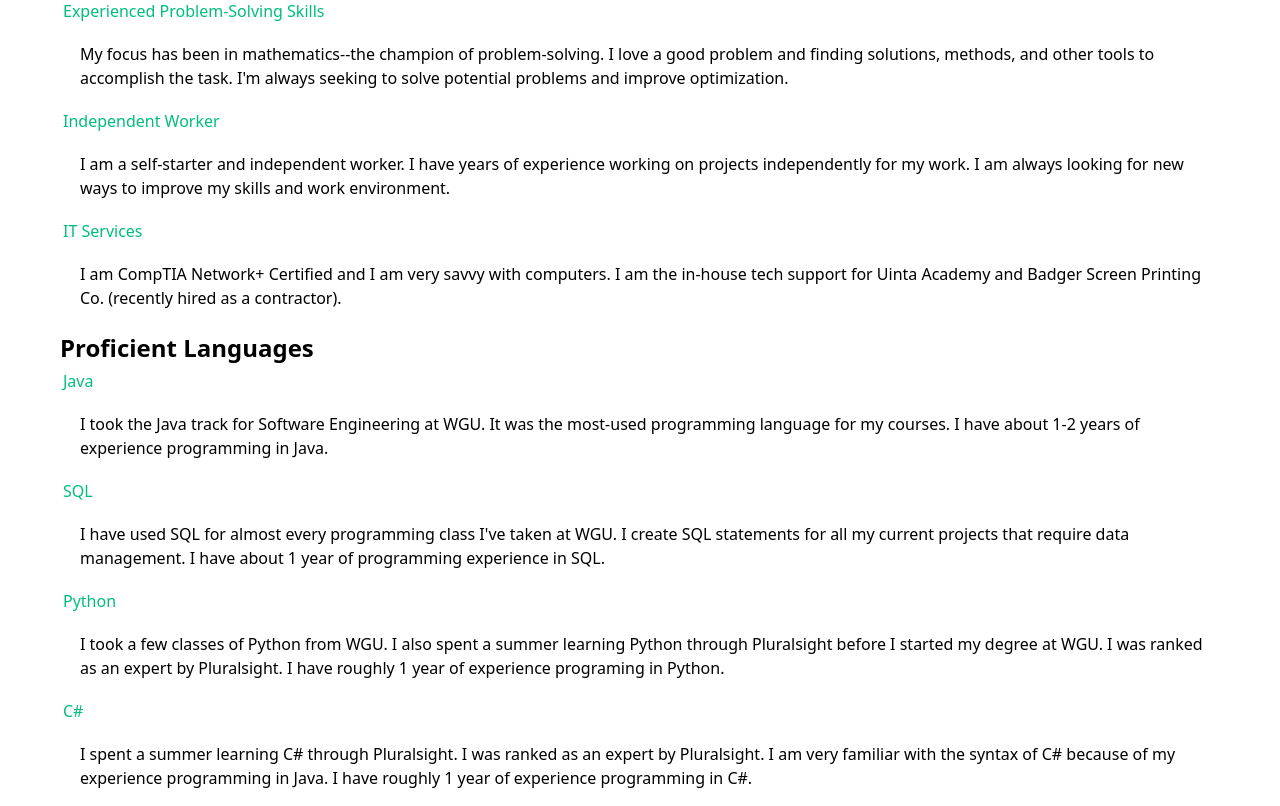
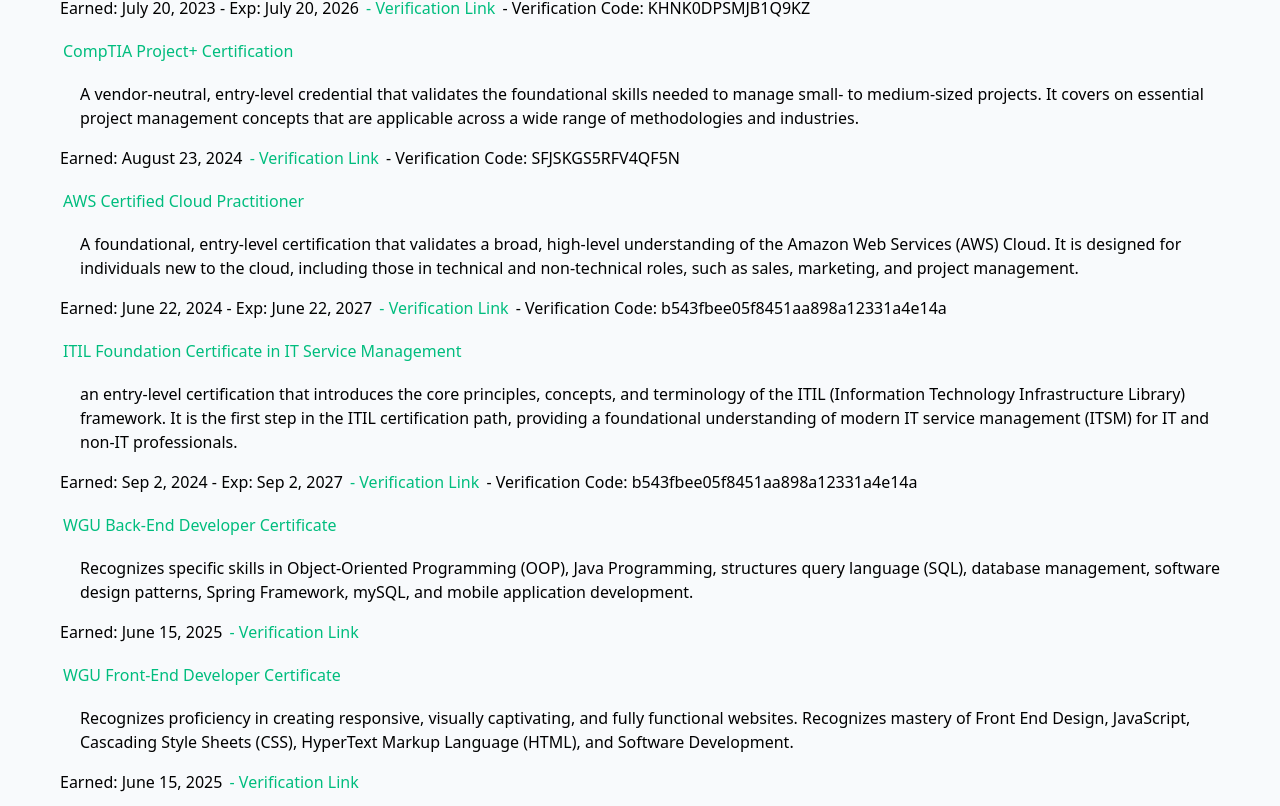
Before and after one commit to retupmoc258/retupmoc258.github.io, a Vue app: page /skills in a window 1280 px wide. Shown: the part 1474-2280 px from the top of the page. Built offline with nearby package versions, Linux system fonts and the light colour scheme.

Commit message:
Adds additional certifications.  Adds certifications to Skills (expanded view).  Changes bg color to an off-white.

```diff
--- a/public/files/certifications.json
+++ b/public/files/certifications.json
@@ -16,5 +16,41 @@
     "end_date": "",
     "verify_link": "http://verify.compTIA.org",
     "verify_code": "SFJSKGS5RFV4QF5N"
+  },
+  {
+    "id": 3 ,
+    "name": "AWS Certified Cloud Practitioner",
+    "description": "A foundational, entry-level certification that validates a broad, high-level understanding of the Amazon Web Services (AWS) Cloud. It is designed for individuals new to the cloud, including those in technical and non-technical roles, such as sales, marketing, and project management. ",
+    "start_date": "June 22, 2024",
+    "end_date": "June 22, 2027",
+    "verify_link": "https://aws.amazon.com/verification",
+    "verify_code": "b543fbee05f8451aa898a12331a4e14a"
+  },
+  {
+    "id": 4 ,
+    "name": "ITIL Foundation Certificate in IT Service Management",
+    "description": "an entry-level certification that introduces the core principles, concepts, and terminology of the ITIL (Information Technology Infrastructure Library) framework. It is the first step in the ITIL certification path, providing a foundational understanding of modern IT service management (ITSM) for IT and non-IT professionals. ",
+    "start_date": "Sep 2, 2024",
+    "end_date": "Sep 2, 2027",
+    "verify_link": "https://aws.amazon.com/verification",
+    "verify_code": "b543fbee05f8451aa898a12331a4e14a"
+  },
+  {
+    "id": 5 ,
+    "name": "WGU Back-End Developer Certificate",
+    "description": "Recognizes specific skills in Object-Oriented Programming (OOP), Java Programming, structures query language (SQL), database management, software design patterns, Spring Framework, mySQL, and mobile application development.",
+    "start_date": "June 15, 2025",
+    "end_date": "",
+    "verify_link": "https://api.badgr.io/public/assertions/0rgNpSFDQ8yRsU3oyaEm_Q",
+    "verify_code": ""
+  },
+  {
+    "id": 6 ,
+    "name": "WGU Front-End Developer Certificate",
+    "description": "Recognizes proficiency in creating responsive, visually captivating, and fully functional websites.  Recognizes mastery of Front End Design, JavaScript, Cascading Style Sheets (CSS), HyperText Markup Language (HTML), and Software Development.",
+    "start_date": "June 15, 2025",
+    "end_date": "",
+    "verify_link": "https://api.badgr.io/public/assertions/Clza9DkATACsKwZr-YGdaQ",
+    "verify_code": ""
   }
 ]
--- a/src/assets/main.css
+++ b/src/assets/main.css
@@ -44,6 +44,10 @@
     transform: none;
 }
 
+body {
+    @apply bg-slate-50
+}
+
 @media (hover: hover) {
   a:hover {
     background-color: hsla(160, 100%, 37%, 0.2);
--- a/src/components/Skills.vue
+++ b/src/components/Skills.vue
@@ -1,21 +1,24 @@
 <script setup>
 import {onMounted, ref} from "vue";
 
-const skills = ref([])
-const frameworks = ref([])
-const languages = ref([])
+const skills = ref([]);
+const frameworks = ref([]);
+const languages = ref([]);
+const certifications = ref([]);
 
 onMounted(async () => {
   try {
-    const [skillsData, frameworksData, languagesData] = await Promise.all([
+    const [skillsData, frameworksData, languagesData, certificationsData] = await Promise.all([
       fetch('/files/skills.json').then(res => res.json()),
       fetch('/files/frameworks.json').then(res => res.json()),
-      fetch('/files/languages.json').then(res => res.json())
+      fetch('/files/languages.json').then(res => res.json()),
+      fetch('/files/certifications.json').then(res => res.json())
     ])
 
     skills.value = skillsData
     frameworks.value = frameworksData
     languages.value = languagesData
+    certifications.value = certificationsData
   } catch (error) {
     console.error('Error loading data:', error)
   }
@@ -31,6 +34,17 @@
 
 <template>
   <div class="w-full grid grid-cols-1 justify-center" :class="{'condensed': condensed}">
+    <!-- Certifications -->
+    <section class="detail-section column" v-if="!condensed">
+      <h2 class="text-center">Certifications</h2>
+      <div v-for="cert in certifications" :key="cert.id">
+        <p class="green">{{ cert.name }}</p>
+        <p class="project-description">{{ cert.description }}</p>
+        <p class="ml-5" ><span class="underline">Earned: {{cert.start_date}}<span v-if="cert.end_date !== ''"> - Exp: {{cert.end_date}}</span></span> <a v-if="cert.verify_link !== ''" :href="cert.verify_link" target="_blank" class="green"> - Verification Link</a><span v-if="cert.verify_code"> - Verification Code: {{cert.verify_code}}</span></p>
+
+      </div>
+    </section>
+
     <!-- Skills -->
     <section class="detail-section column" v-if="!condensed">
       <h2 class="text-center">Skills</h2>
@@ -75,6 +89,8 @@
         <li v-for="framework in frameworks" :key="framework.id" class="green mb-0">{{ framework.skill }}</li>
       </ul>
     </section>
+
+
   </div>
 </template>
 
```
